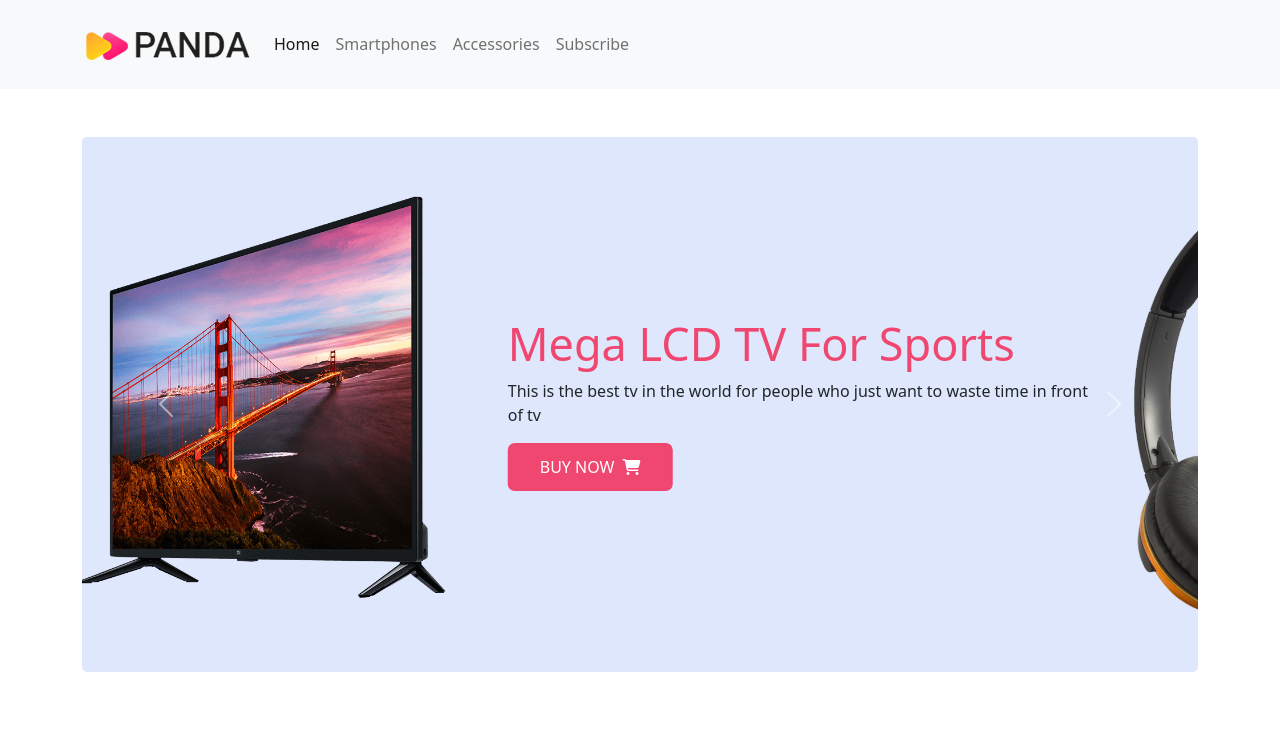
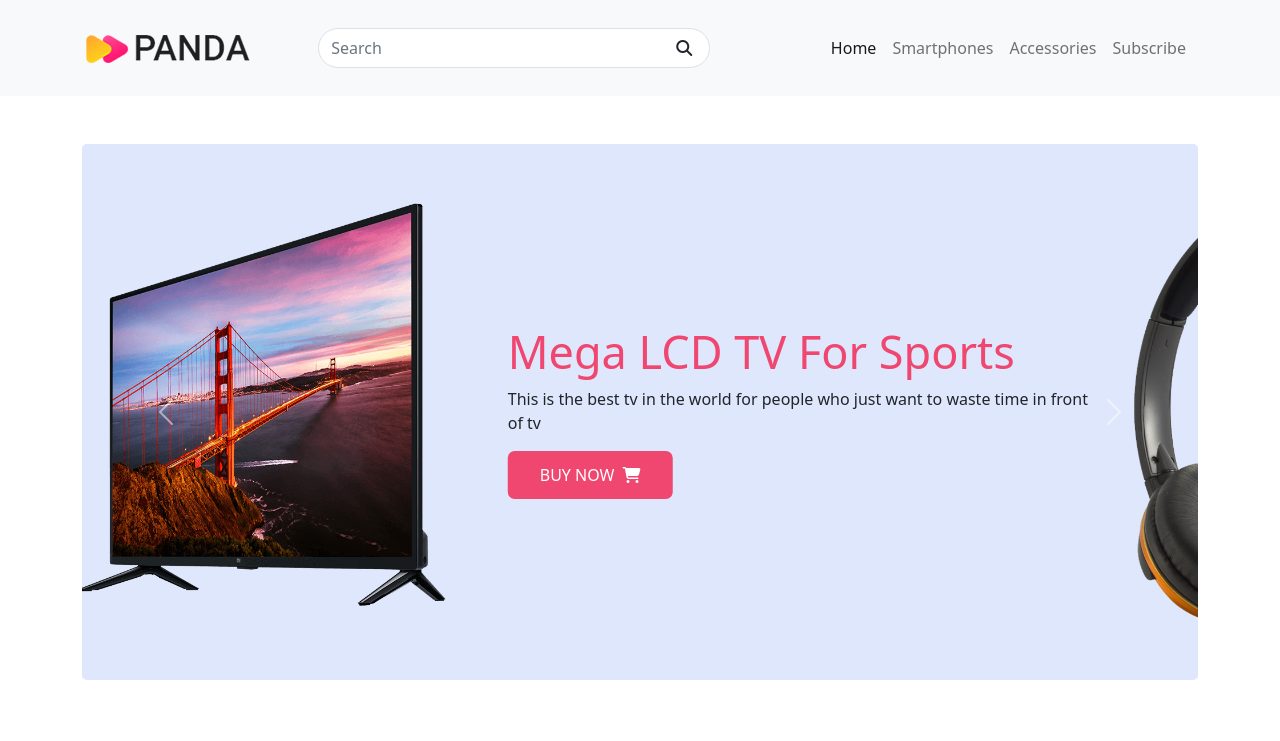
Before and after one commit to Alapottra-troj1n/bootstrap-practice-ecommerce, a plain HTML site: page index.html in a window 1280 px wide. Shown: the top 741 px of the page. Drawn offline with nearby package versions, Linux system fonts and the light colour scheme.

Commit message:
added search bar

```diff
--- a/index.html
+++ b/index.html
@@ -25,7 +25,12 @@
               </button>
               <div class="collapse navbar-collapse" id="navbarSupportedContent">
 
-                <ul class="navbar-nav me-auto mb-2 mb-lg-0">
+                <form class="d-flex mx-auto py-1 " style="width:400px !important; position: relative; ">
+                  <input class="form-control me-2 border rounded-pill" type="search"  style="width: 100%; position: relative;"placeholder="Search" aria-label="Search">
+                 <i class="fas fa-search icon px-3 __search"  ></i>
+                </form>
+
+                <ul class="navbar-nav ms-auto mb-2 mb-lg-0">
                   <li class="nav-item">
                     <a class="nav-link active" aria-current="page" href="#">Home</a>
                   </li>
--- a/style.css
+++ b/style.css
@@ -57,3 +57,10 @@ input{
     width: 400px;
     height: 40px;
 }
+
+.__search{
+    position: absolute;
+    top: 16px;
+    right:10px;
+    cursor: pointer;
+}
```
